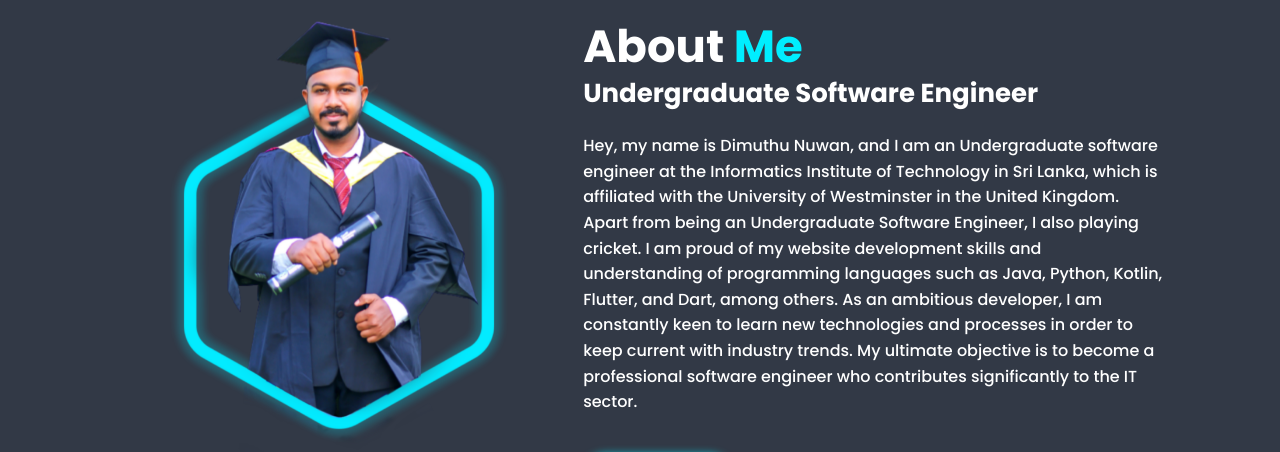
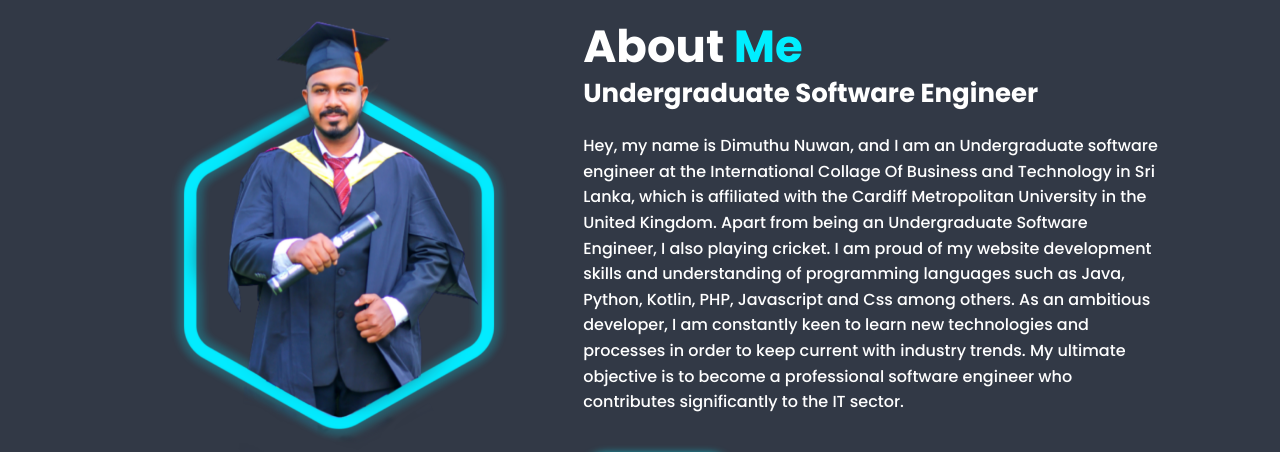
Before and after one commit to DimuthuNuwanBandara/Dimuthu-Portfolio, a plain HTML site: page index.html in a window 1280 px wide. Shown: the part 980-1432 px from the top of the page. Drawn offline with nearby package versions, Linux system fonts and the light colour scheme.

Commit message:
index.html

```diff
--- a/index.html
+++ b/index.html
@@ -57,7 +57,7 @@
     <div class="about-content">
         <h2 class="heading">About <span>Me</span></h2>
         <h3>Undergraduate Software Engineer</h3>
-        <p>Hey, my name is Dimuthu Nuwan, and I am an Undergraduate software engineer at the Informatics Institute of Technology in Sri Lanka, which is affiliated with the University of Westminster in the United Kingdom. Apart from being an Undergraduate Software Engineer, I also playing cricket. I am proud of my website development skills and understanding of programming languages such as Java, Python, Kotlin, Flutter, and Dart, among others. As an ambitious developer, I am constantly keen to learn new technologies and processes in order to keep current with industry trends. My ultimate objective is to become a professional software engineer who contributes significantly to the IT sector.</p>
+        <p>Hey, my name is Dimuthu Nuwan, and I am an Undergraduate software engineer at the International Collage Of Business and Technology in Sri Lanka, which is affiliated with the Cardiff Metropolitan University in the United Kingdom. Apart from being an Undergraduate Software Engineer, I also playing cricket. I am proud of my website development skills and understanding of programming languages such as Java, Python, Kotlin, PHP, Javascript and Css among others. As an ambitious developer, I am constantly keen to learn new technologies and processes in order to keep current with industry trends. My ultimate objective is to become a professional software engineer who contributes significantly to the IT sector.</p>
 
         <a href="https://www.linkedin.com/in/dimuthu-nuwan-bandara-b290901b9/" class="btn" target="_blank"><i class='bx bxl-linkedin-square'></i>LinkedIn</a>
     </div>
```
